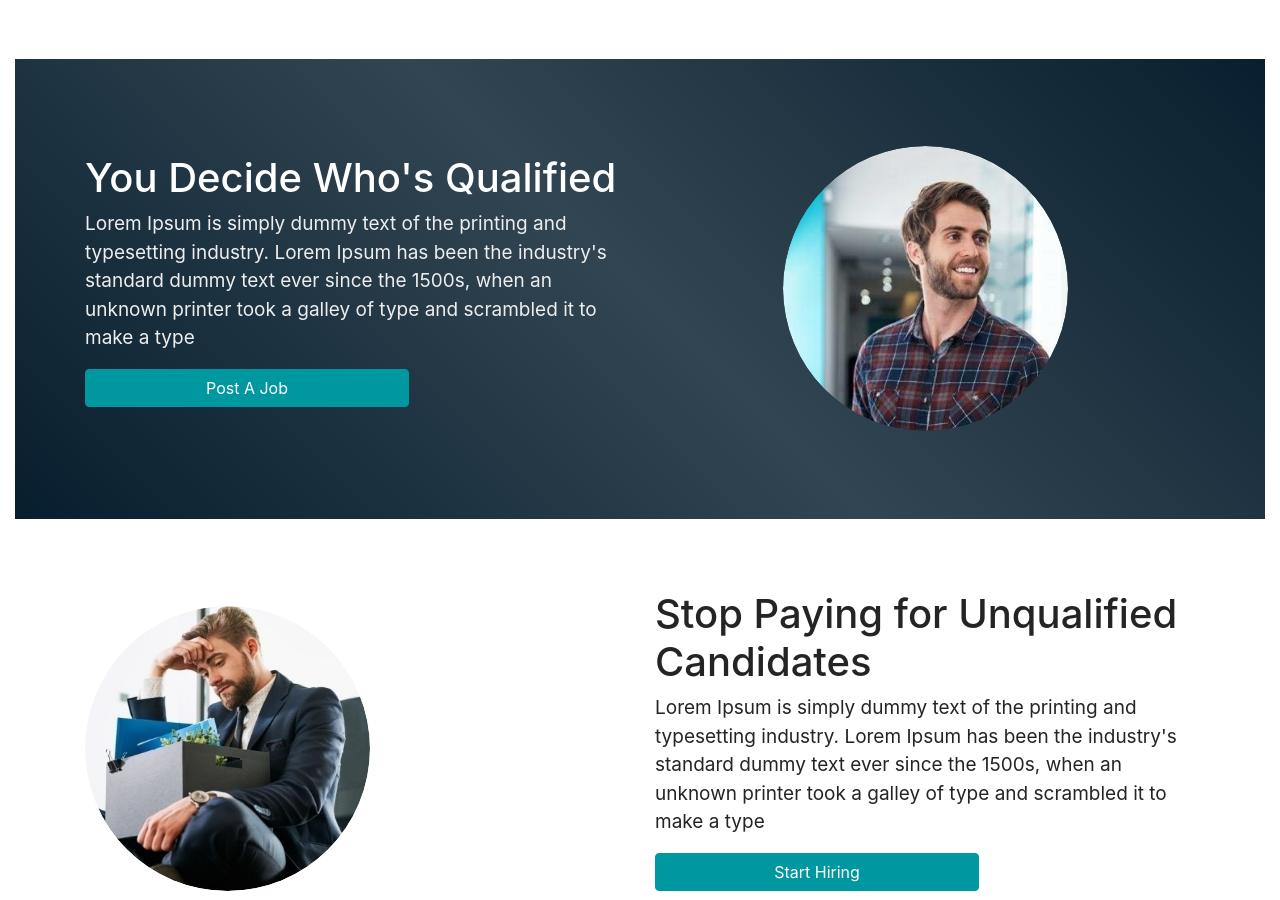
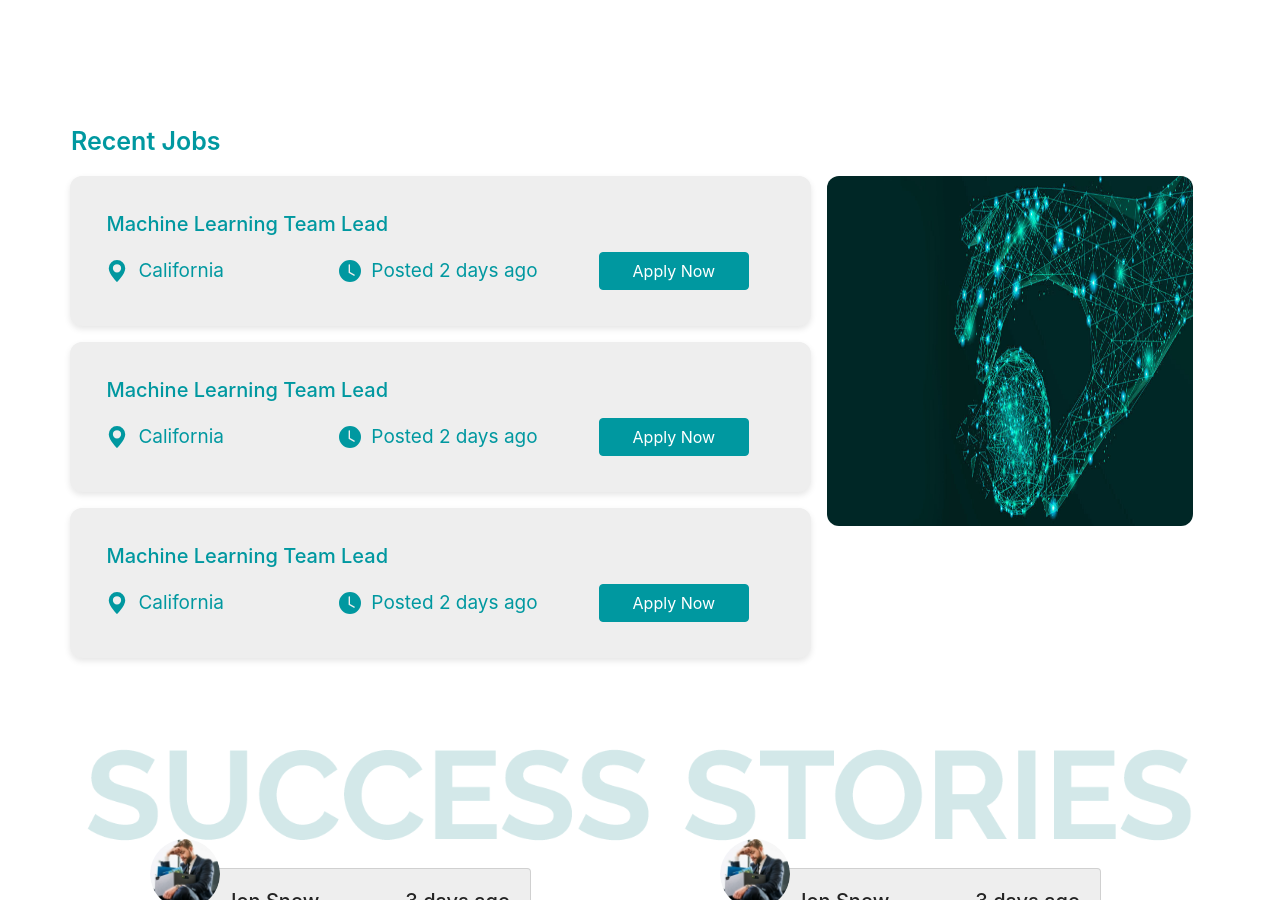
Before and after one commit to Fahadayyaz/project, a React (Create React App) app: page /jobSeeker in a window 1280 px wide. Shown: the part 1900-2800 px from the top of the page. Built offline with nearby package versions, Linux system fonts and the light colour scheme.

Commit message:
homepage

```diff
--- a/src/components/Screens/HomepageJobSeeker.js
+++ b/src/components/Screens/HomepageJobSeeker.js
@@ -22,9 +22,10 @@ import pic3 from "../../assets/homepageCompany/other-pic.png";
 import icon1 from "../../assets/homepageCompany/hiring/Group 154@2x.png";
 import icon2 from "../../assets/homepageCompany/hiring/Group 152@2x.png";
 import icon3 from "../../assets/homepageCompany/hiring/Group 153@2x.png";
-import happypic from "../../assets/homepageCompany/happypic.png";
-import sadpic from "../../assets/homepageCompany/sadpic.png";
 import successpic from "../../assets/homepageCompany/SUCCESS STORIES.png";
+import StoriesCard from "../reusable/StoriesCard";
+import JobCard from "../reusable/JobCard";
+import adpic from "../../assets/homepageJobseeker/jumbotron-bg-pic-Jobseeker.png";
 
 export default function HomepageJobSeeker() {
   return (
@@ -55,14 +56,20 @@ export default function HomepageJobSeeker() {
       <Container>
         <Form.Group className="srearch-card">
           <FormControl
-            type="search"
-            placeholder="Search"
+            type="text"
+            placeholder="Keywords"
             variant="dark"
-            style={{ margin: "0rem 0.5rem", maxWidth: "65%" }}
+            style={{ margin: "0rem 0.5rem" }}
+          />
+          <FormControl
+            type="text"
+            placeholder="Job Location"
+            variant="dark"
+            style={{ margin: "0rem 0.5rem" }}
           />
           <Button
             variant="dark"
-            style={{ margin: "0rem 0.5rem", minWidth: "200px", width: "35%" }}
+            style={{ margin: "0rem 0.5rem", minWidth: "200px", width: "100%" }}
           >
             Search Now
           </Button>
@@ -257,78 +264,33 @@ export default function HomepageJobSeeker() {
           </Row>
         </Container>
       </Container>
-      <Container fluid className="decision-section">
-        <Container>
+      <Container fluid className="jobs-section">
+        <Container style={{ padding: "4em 1em" }}>
+          <Row className="section-heading-hiring">Recent Jobs</Row>
           <Row>
-            <Col
-              style={{
-                display: "flex",
-                flexDirection: "column",
-                justifyContent: "center",
-              }}
-            >
-              <h1 style={{ color: "#fff" }}>You Decide Who's Qualified</h1>
-              <p style={{ overflow: "hidden" }}>
-                Lorem Ipsum is simply dummy text of the printing and typesetting
-                industry. Lorem Ipsum has been the industry's standard dummy
-                text ever since the 1500s, when an unknown printer took a galley
-                of type and scrambled it to make a type
-              </p>
-              <p>
-                <Button variant="dark" style={{ width: "60%" }}>
-                  Post A Job
-                </Button>
-              </p>
+            <Col style={{ minWidth: "65%", padding: "0em .9em" }}>
+              <Row>
+                <JobCard />
+              </Row>
+              <Row>
+                <JobCard />
+              </Row>
+              <Row>
+                <JobCard />
+              </Row>
             </Col>
-            <Col
-              style={{
-                display: "flex",
-                justifyContent: "center",
-                alignItems: "center",
-              }}
-            >
-              <Image src={happypic} roundedCircle className="successpic" />
-            </Col>
-          </Row>
-        </Container>
-      </Container>
-      <Container fluid className="motivation-section">
-        <Container>
-          <Row>
-            <Col
-              style={{
-                display: "flex",
-                alignItems: "center",
-              }}
-            >
-              <Image src={sadpic} roundedCircle className="successpic-alt" />
-            </Col>
-            <Col
-              style={{
-                display: "flex",
-                flexDirection: "column",
-                justifyContent: "center",
-              }}
-            >
-              <h1 style={{ color: "#242424" }}>
-                Stop Paying for Unqualified Candidates
-              </h1>
-              <p
+            <Col style={{ padding: "1em" }}>
+              <Image
+                src={adpic}
+                alt="ad placement"
+                className="ad-placement-pic"
                 style={{
-                  overflow: "hidden",
-                  color: "#242424",
+                  backgroundColor: "#0098a0",
+                  width: "100%",
+                  height: "350px",
+                  borderRadius: "12px",
                 }}
-              >
-                Lorem Ipsum is simply dummy text of the printing and typesetting
-                industry. Lorem Ipsum has been the industry's standard dummy
-                text ever since the 1500s, when an unknown printer took a galley
-                of type and scrambled it to make a type
-              </p>
-              <p>
-                <Button variant="dark" style={{ width: "60%" }}>
-                  Start Hiring
-                </Button>
-              </p>
+              />
             </Col>
           </Row>
         </Container>
@@ -341,7 +303,10 @@ export default function HomepageJobSeeker() {
             className="successpic"
             style={{ width: "100%" }}
           />
-          <Row></Row>
+          <Row>
+            <StoriesCard />
+            <StoriesCard />
+          </Row>
         </Container>
       </Container>
     </Container>
--- a/src/components/Screens/HomepageJobSeeker.scss
+++ b/src/components/Screens/HomepageJobSeeker.scss
@@ -57,35 +57,6 @@
   font-weight: 600;
   width: 300px;
 }
-.decision-section {
-  width: 100%;
-  background: linear-gradient(45deg, #071e2e, #324552, #091f2f);
-  min-height: 460px;
-  display: flex;
-  align-items: center;
-}
-.motivation-section {
-  width: 100%;
-  min-height: 460px;
-  display: flex;
-  justify-content: center;
-  align-items: center;
-}
-.stories-section {
-  width: 100%;
-  min-height: 500px;
-  position: relative;
-}
-.card-title {
-  position: relative;
-}
-.imageAbsolute {
-  position: absolute;
-  top: -50px;
-  left: -50px;
-  width: 70px;
-  height: 70px;
-}
 @media (max-width: 1250px) {
   .bg-picture-Jobseeker {
     background-size: cover;
@@ -96,12 +67,6 @@
   .jumbotronSection {
     width: 100%;
   }
-  .successpic {
-    margin-bottom: 20px;
-  }
-  .successpic-alt {
-    margin-top: 20px;
-  }
   .section {
     display: flex;
     flex-direction: column;
--- a/src/components/Screens/HomepageResearcher.js
+++ b/src/components/Screens/HomepageResearcher.js
@@ -25,6 +25,7 @@ import icon3 from "../../assets/homepageCompany/hiring/Group 153@2x.png";
 import happypic from "../../assets/homepageCompany/happypic.png";
 import sadpic from "../../assets/homepageCompany/sadpic.png";
 import successpic from "../../assets/homepageCompany/SUCCESS STORIES.png";
+import StoriesCard from "../reusable/StoriesCard";
 
 export default function HomepageJobSeeker() {
   return (
@@ -55,24 +56,109 @@ export default function HomepageJobSeeker() {
       <Container>
         <Form.Group className="srearch-card">
           <FormControl
-            type="text"
-            placeholder="Keywords"
+            type="search"
+            placeholder="Search"
             variant="dark"
-            style={{ margin: "0rem 0.5rem" }}
-          />
-          <FormControl
-            type="text"
-            placeholder="Job Location"
-            variant="dark"
-            style={{ margin: "0rem 0.5rem" }}
+            style={{ margin: "0rem 0.5rem", maxWidth: "65%" }}
           />
           <Button
             variant="dark"
-            style={{ margin: "0rem 0.5rem", minWidth: "200px", width: "100%" }}
+            style={{ margin: "0rem 0.5rem", minWidth: "200px", width: "35%" }}
           >
             Search Now
           </Button>
         </Form.Group>
+      </Container>
+      <Container fluid className="jobs-section">
+        <Container style={{ padding: "4em 1em" }}>
+          <Row className="section-heading-hiring">Recent Jobs</Row>
+          <Row>
+            <Col style={{ minWidth: "65%", padding: "0em .9em" }}>
+              <Row>
+                <JobCard />
+              </Row>
+              <Row>
+                <JobCard />
+              </Row>
+              <Row>
+                <JobCard />
+              </Row>
+            </Col>
+            <Col style={{ padding: "1em" }}>
+              <Image
+                src={adpic}
+                alt="ad placement"
+                className="ad-placement-pic"
+                style={{
+                  backgroundColor: "#0098a0",
+                  width: "100%",
+                  height: "350px",
+                  borderRadius: "12px",
+                }}
+              />
+            </Col>
+          </Row>
+        </Container>
+      </Container>
+      <Container fluid>
+        <Container
+          style={{
+            paddingBottom: "2em",
+            display: "flex",
+            flexDirection: "column",
+            alignItems: "center",
+          }}
+        >
+          <Row>
+            <Col className="section-heading">
+              I'm looking for a resource of..
+            </Col>
+          </Row>
+          <Row className="section-icons section">
+            <Col
+              style={{
+                display: "flex",
+                justifyContent: "center",
+                alignItems: "center",
+              }}
+            >
+              <Card className="bg-dark text-white imgCard">
+                <Card.Img src={pic1} alt="Card image" />
+                <Card.ImgOverlay className="overLay">
+                  <Card.Title>Artificial Intelligence</Card.Title>
+                </Card.ImgOverlay>
+              </Card>
+            </Col>
+            <Col
+              style={{
+                display: "flex",
+                justifyContent: "center",
+                alignItems: "center",
+              }}
+            >
+              <Card className="bg-dark text-white imgCard">
+                <Card.Img src={pic2} alt="Card image" />
+                <Card.ImgOverlay className="overLay">
+                  <Card.Title>Data Scientest </Card.Title>
+                </Card.ImgOverlay>
+              </Card>
+            </Col>
+            <Col
+              style={{
+                display: "flex",
+                justifyContent: "center",
+                alignItems: "center",
+              }}
+            >
+              <Card className="bg-dark text-white imgCard">
+                <Card.Img src={pic3} alt="Card image" />
+                <Card.ImgOverlay className="overLay">
+                  <Card.Title>Other Professionals</Card.Title>
+                </Card.ImgOverlay>
+              </Card>
+            </Col>
+          </Row>
+        </Container>
         <Container
           style={{
             padding: "4em 0em",
@@ -154,190 +240,6 @@ export default function HomepageJobSeeker() {
             </Col>
           </Row>
         </Container>
-        <Container
-          style={{
-            paddingBottom: "2em",
-            display: "flex",
-            flexDirection: "column",
-            alignItems: "center",
-          }}
-        >
-          <Row>
-            <Col className="section-heading">
-              I'm looking for a resource of..
-            </Col>
-          </Row>
-          <Row className="section-icons section">
-            <Col
-              style={{
-                display: "flex",
-                justifyContent: "center",
-                alignItems: "center",
-              }}
-            >
-              <Card className="bg-dark text-white imgCard">
-                <Card.Img src={pic1} alt="Card image" />
-                <Card.ImgOverlay className="overLay">
-                  <Card.Title>Artificial Intelligence</Card.Title>
-                </Card.ImgOverlay>
-              </Card>
-            </Col>
-            <Col
-              style={{
-                display: "flex",
-                justifyContent: "center",
-                alignItems: "center",
-              }}
-            >
-              <Card className="bg-dark text-white imgCard">
-                <Card.Img src={pic2} alt="Card image" />
-                <Card.ImgOverlay className="overLay">
-                  <Card.Title>Data Scientest </Card.Title>
-                </Card.ImgOverlay>
-              </Card>
-            </Col>
-            <Col
-              style={{
-                display: "flex",
-                justifyContent: "center",
-                alignItems: "center",
-              }}
-            >
-              <Card className="bg-dark text-white imgCard">
-                <Card.Img src={pic3} alt="Card image" />
-                <Card.ImgOverlay className="overLay">
-                  <Card.Title>Other Professionals</Card.Title>
-                </Card.ImgOverlay>
-              </Card>
-            </Col>
-          </Row>
-        </Container>
-        <Container
-          style={{
-            paddingBottom: "2em",
-            display: "flex",
-            flexDirection: "column",
-            alignItems: "center",
-          }}
-          className="hiring"
-        >
-          <Row>
-            <Col className="section-heading-hiring">
-              Your Choice of Hiring Options
-            </Col>
-          </Row>
-          <Row className="section-icons">
-            <Col
-              style={{
-                display: "flex",
-                justifyContent: "center",
-                alignItems: "center",
-              }}
-              className="icon"
-            >
-              <img src={icon1} alt="brand-logo" />
-              <Row className="icon-info">I'm looking for a resource of..</Row>
-            </Col>
-            <Col
-              style={{
-                display: "flex",
-                justifyContent: "center",
-                alignItems: "center",
-              }}
-              className="icon"
-            >
-              <img src={icon2} alt="brand-logo" />
-              <Row className="icon-info">I'm looking for a resource of..</Row>
-            </Col>
-            <Col
-              style={{
-                display: "flex",
-                justifyContent: "center",
-                alignItems: "center",
-              }}
-              className="icon"
-            >
-              <img src={icon3} alt="brand-logo" />
-              <Row className="icon-info">I'm looking for a resource of..</Row>
-            </Col>
-          </Row>
-        </Container>
-      </Container>
-      <Container fluid className="decision-section">
-        <Container>
-          <Row>
-            <Col
-              style={{
-                display: "flex",
-                flexDirection: "column",
-                justifyContent: "center",
-              }}
-            >
-              <h1 style={{ color: "#fff" }}>You Decide Who's Qualified</h1>
-              <p style={{ overflow: "hidden" }}>
-                Lorem Ipsum is simply dummy text of the printing and typesetting
-                industry. Lorem Ipsum has been the industry's standard dummy
-                text ever since the 1500s, when an unknown printer took a galley
-                of type and scrambled it to make a type
-              </p>
-              <p>
-                <Button variant="dark" style={{ width: "60%" }}>
-                  Post A Job
-                </Button>
-              </p>
-            </Col>
-            <Col
-              style={{
-                display: "flex",
-                justifyContent: "center",
-                alignItems: "center",
-              }}
-            >
-              <Image src={happypic} roundedCircle className="successpic" />
-            </Col>
-          </Row>
-        </Container>
-      </Container>
-      <Container fluid className="motivation-section">
-        <Container>
-          <Row>
-            <Col
-              style={{
-                display: "flex",
-                alignItems: "center",
-              }}
-            >
-              <Image src={sadpic} roundedCircle className="successpic-alt" />
-            </Col>
-            <Col
-              style={{
-                display: "flex",
-                flexDirection: "column",
-                justifyContent: "center",
-              }}
-            >
-              <h1 style={{ color: "#242424" }}>
-                Stop Paying for Unqualified Candidates
-              </h1>
-              <p
-                style={{
-                  overflow: "hidden",
-                  color: "#242424",
-                }}
-              >
-                Lorem Ipsum is simply dummy text of the printing and typesetting
-                industry. Lorem Ipsum has been the industry's standard dummy
-                text ever since the 1500s, when an unknown printer took a galley
-                of type and scrambled it to make a type
-              </p>
-              <p>
-                <Button variant="dark" style={{ width: "60%" }}>
-                  Start Hiring
-                </Button>
-              </p>
-            </Col>
-          </Row>
-        </Container>
       </Container>
       <Container fluid className="stories-section">
         <Container>
@@ -347,7 +249,10 @@ export default function HomepageJobSeeker() {
             className="successpic"
             style={{ width: "100%" }}
           />
-          <Row></Row>
+          <Row>
+            <StoriesCard />
+            <StoriesCard />
+          </Row>
         </Container>
       </Container>
     </Container>
--- /dev/null
+++ b/src/components/reusable/JobCard.js
@@ -0,0 +1,74 @@
+import React from "react";
+import { Card, Row, Col, Button } from "react-bootstrap";
+
+export default function JobCard() {
+  return (
+    <Card
+      style={{
+        minWidth: "100%",
+        marginTop: "1em",
+        borderRadius: "12px",
+        backgroundColor: "#eeeeee",
+        height: "150px",
+        border: "none",
+        boxShadow: "0px 3px 6px rgba(0,0,0,.1)",
+        padding: "1em",
+      }}
+    >
+      <Card.Body
+        style={{
+          display: "flex",
+          flexDirection: "column",
+          justifyContent: "space-between",
+        }}
+      >
+        <Card.Title style={{ color: "#0098a0" }}>
+          Machine Learning Team Lead
+        </Card.Title>
+        <Card.Text style={{ color: "#0098a0" }}>
+          <Row style={{ display: "flex", alignItems: "center" }}>
+            <Col style={{ display: "flex", alignItems: "center" }}>
+              <svg
+                xmlns="http://www.w3.org/2000/svg"
+                width="22"
+                height="22"
+                fill="currentColor"
+                class="bi bi-geo-alt-fill"
+                viewBox="0 0 16 16"
+                style={{ marginRight: "10px" }}
+              >
+                <path d="M8 16s6-5.686 6-10A6 6 0 0 0 2 6c0 4.314 6 10 6 10zm0-7a3 3 0 1 1 0-6 3 3 0 0 1 0 6z" />
+              </svg>
+              <div className="location_name">California</div>
+            </Col>
+            <Col style={{ display: "flex", alignItems: "center" }}>
+              <svg
+                xmlns="http://www.w3.org/2000/svg"
+                width="22"
+                height="22"
+                fill="currentColor"
+                class="bi bi-clock-fill"
+                viewBox="0 0 16 16"
+                style={{ marginRight: "10px" }}
+              >
+                <path d="M16 8A8 8 0 1 1 0 8a8 8 0 0 1 16 0zM8 3.5a.5.5 0 0 0-1 0V9a.5.5 0 0 0 .252.434l3.5 2a.5.5 0 0 0 .496-.868L8 8.71V3.5z" />
+              </svg>
+              <div className="time_of_post">Posted 2 days ago</div>
+            </Col>
+            <Col
+              style={{
+                display: "flex",
+                justifyContent: "center",
+                alignItems: "center",
+              }}
+            >
+              <Button variant="dark" style={{ minWidth: "150px" }}>
+                Apply Now
+              </Button>
+            </Col>
+          </Row>
+        </Card.Text>
+      </Card.Body>
+    </Card>
+  );
+}
```
Also changed, not shown: 1 other file (tests, documents, lock files or other folders).
